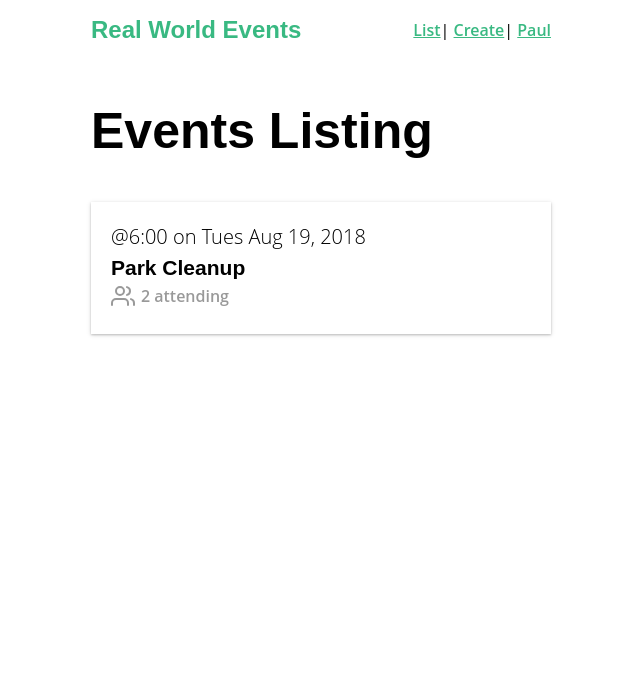
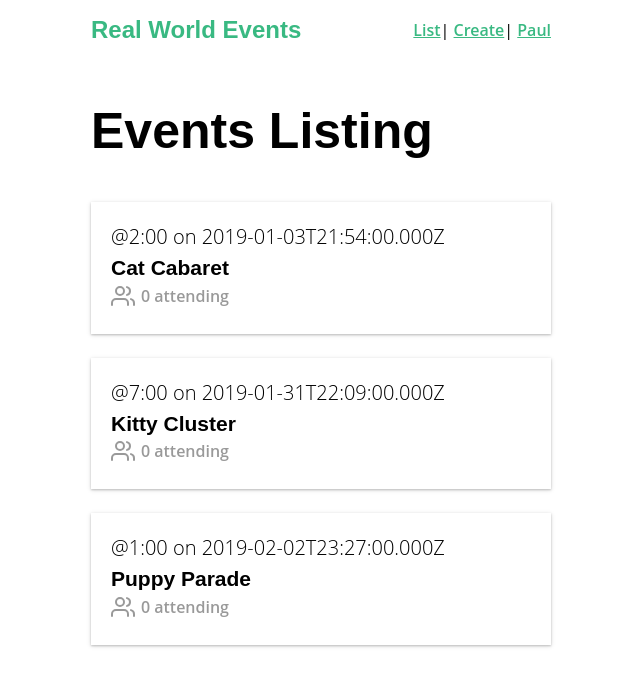
Before and after one commit to kamalogudah/real-world-vue, a Vue app: page / in a window 1280 px wide. Shown: the top 686 px of the page, without its empty margins (319-959 px from the left). Built offline with nearby package versions, Linux system fonts and the light colour scheme; data requests are answered from the project's data file.

Commit message:
Loading Data from the Server

```diff
--- a/src/components/EventCard.vue
+++ b/src/components/EventCard.vue
@@ -10,19 +10,8 @@
 
 <script>
 export default {
-  data() {
-    return {
-      event: {
-        id: 1,
-        title: 'Park Cleanup',
-        date: 'Tues Aug 19, 2018',
-        time: '6:00',
-        attendees: [
-          { id: 'abc123', name: 'Paul Oguda' },
-          { id: 'abc218', name: 'Esther Mutuku' }
-        ]
-      }
-    }
+  props: {
+    event: Object
   }
 }
 </script>
--- a/src/views/EventList.vue
+++ b/src/views/EventList.vue
@@ -2,7 +2,7 @@
 <template>
   <div>
     <h1>Events Listing</h1>
-    <EventCard/>
+    <EventCard v-for="event in events" :key="event.id" :event="event"/>
   </div>
 </template>
 
@@ -13,11 +13,16 @@
   components: {
     EventCard
   },
+  data() {
+    return {
+      events: []
+    }
+  },
   created() {
     axios
       .get('http://localhost:3000/events')
       .then(response => {
-        console.log(response.data)
+        this.events = response.data
       })
       .catch(error => {
         console.log('There was an error:' + error.response)
```
